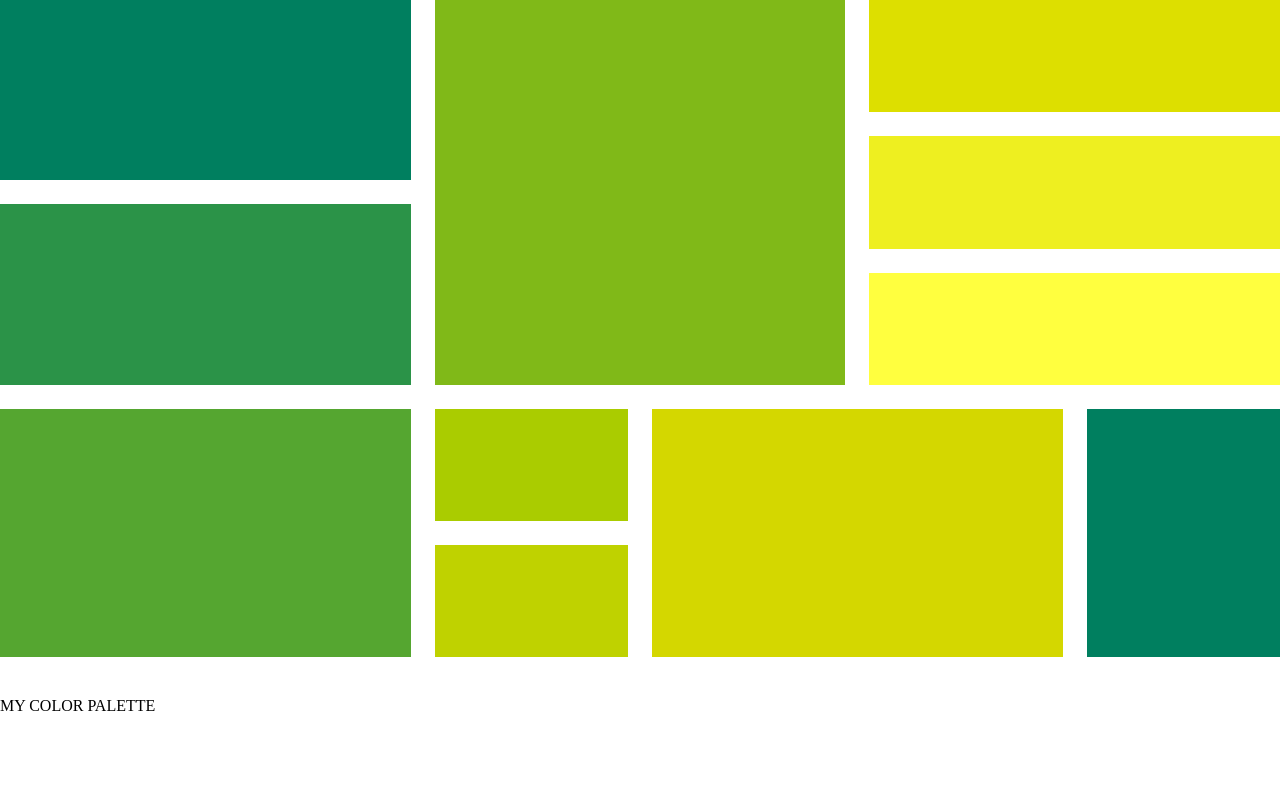
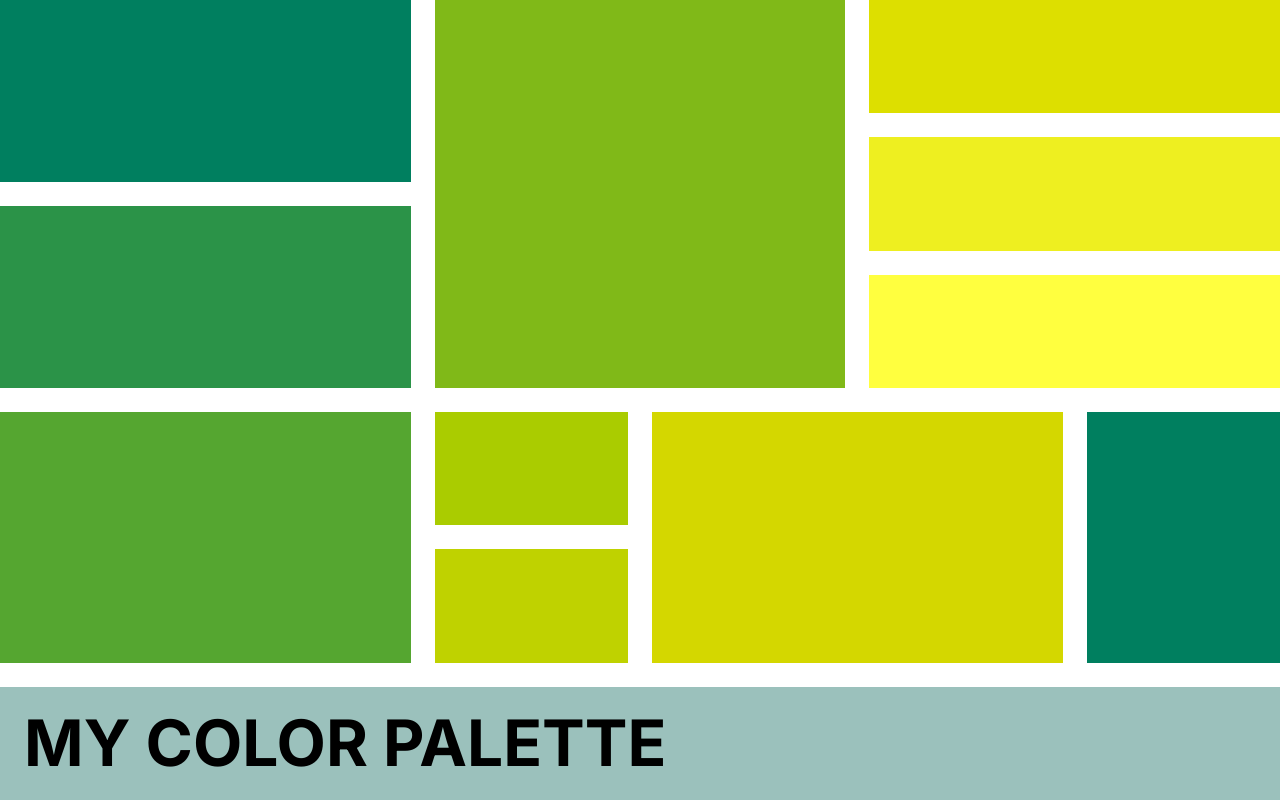
Before and after one commit to MEdenburg/css-grid-assignment, a plain HTML site: page index.html in a window 1280 px wide. Drawn offline with Linux system fonts and the light colour scheme.

Commit message:
palette completed, added margin-left to text

```diff
--- a/styles/index.css
+++ b/styles/index.css
@@ -60,3 +60,19 @@
     background: #007F5F;
     grid-area: 7 / 6 / 11 / 7;
 }
+
+.palette {
+    grid-area: 11 / 1 / 13 / 7;
+    display: flex;
+    align-items: center;
+    background: #9BC1BC;
+    font-weight: 700;
+    font-size: 64px;
+    line-height: 78px;
+    font-family: 'Inter', sans-serif;
+    font-style: bold;
+}
+
+.text {
+    margin-left: 24px;
+}
```
